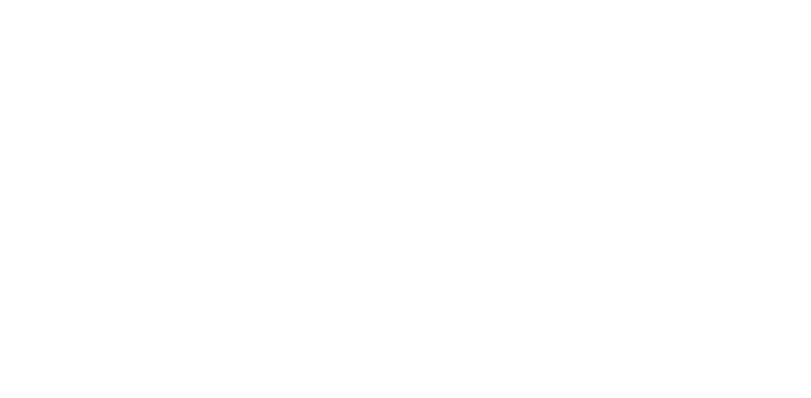
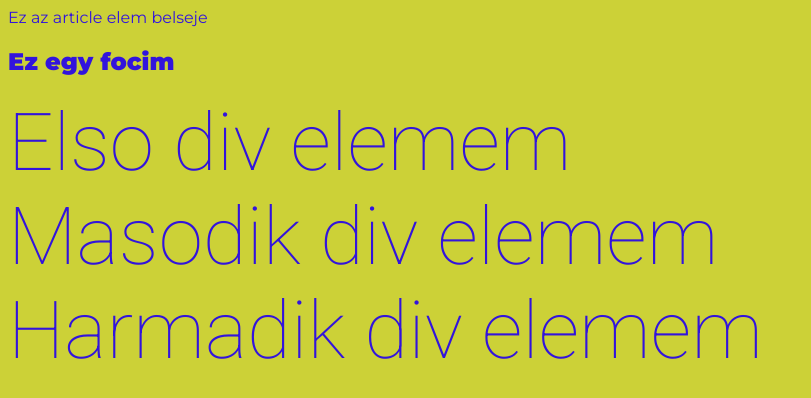
Before and after one commit to andrasghyczy/w1-practices, a plain HTML site: page frontend/index.html in a window 1280 px wide. Shown: the whole page, without its empty margins (0-811 px from the left). Drawn offline with Linux system fonts and the light colour scheme.

Commit message:
Thursday workflow

```diff
--- a/frontend/index.html
+++ b/frontend/index.html
@@ -4,9 +4,19 @@
 	<meta charset="UTF-8">
 	<meta http-equiv="X-UA-Compatible" content="IE=edge">
 	<meta name="viewport" content="width=device-width, initial-scale=1.0">
-	<title>This is FRONTEND</title>
+	<title>Document</title>
+	<link rel="preconnect" href="https://fonts.googleapis.com">
+	<link rel="preconnect" href="https://fonts.gstatic.com" crossorigin>
+	<link href="https://fonts.googleapis.com/css2?family=Montserrat:wght@400;900&family=Roboto:wght@100&display=swap" rel="stylesheet">
+	<link rel="stylesheet" href="style.css">
 </head>
 <body>
-	<div id="root"></div>
+	<article>
+		Ez az article elem belseje
+		<h1 id="title">Ez egy focim</h1>
+		<div>Elso div elemem</div>
+		<div>Masodik div elemem</div>
+		<div>Harmadik div elemem</div>
+	</article>
 </body>
 </html>
--- /dev/null
+++ b/frontend/style.css
@@ -0,0 +1,15 @@
+body{
+    background-color: rgb(204, 209, 55);
+    color: rgb(50, 20, 220);
+    font-family: 'Montserrat', sans-serif;
+}
+
+h1{
+    font-weight: 900;
+}
+
+div{
+    font-weight: 100;
+    font-family: 'Roboto', sans-serif;
+    font-size: 80px;
+}
```
